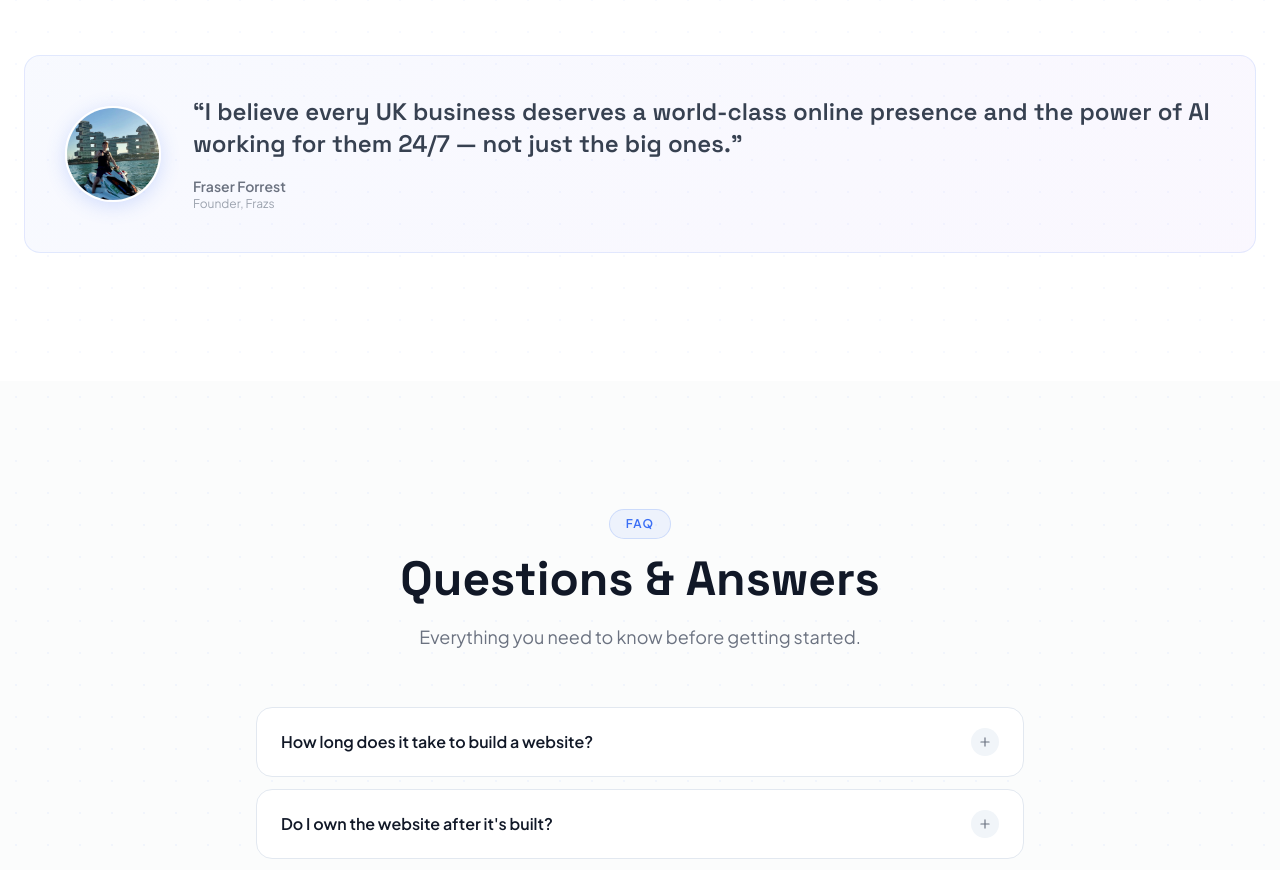
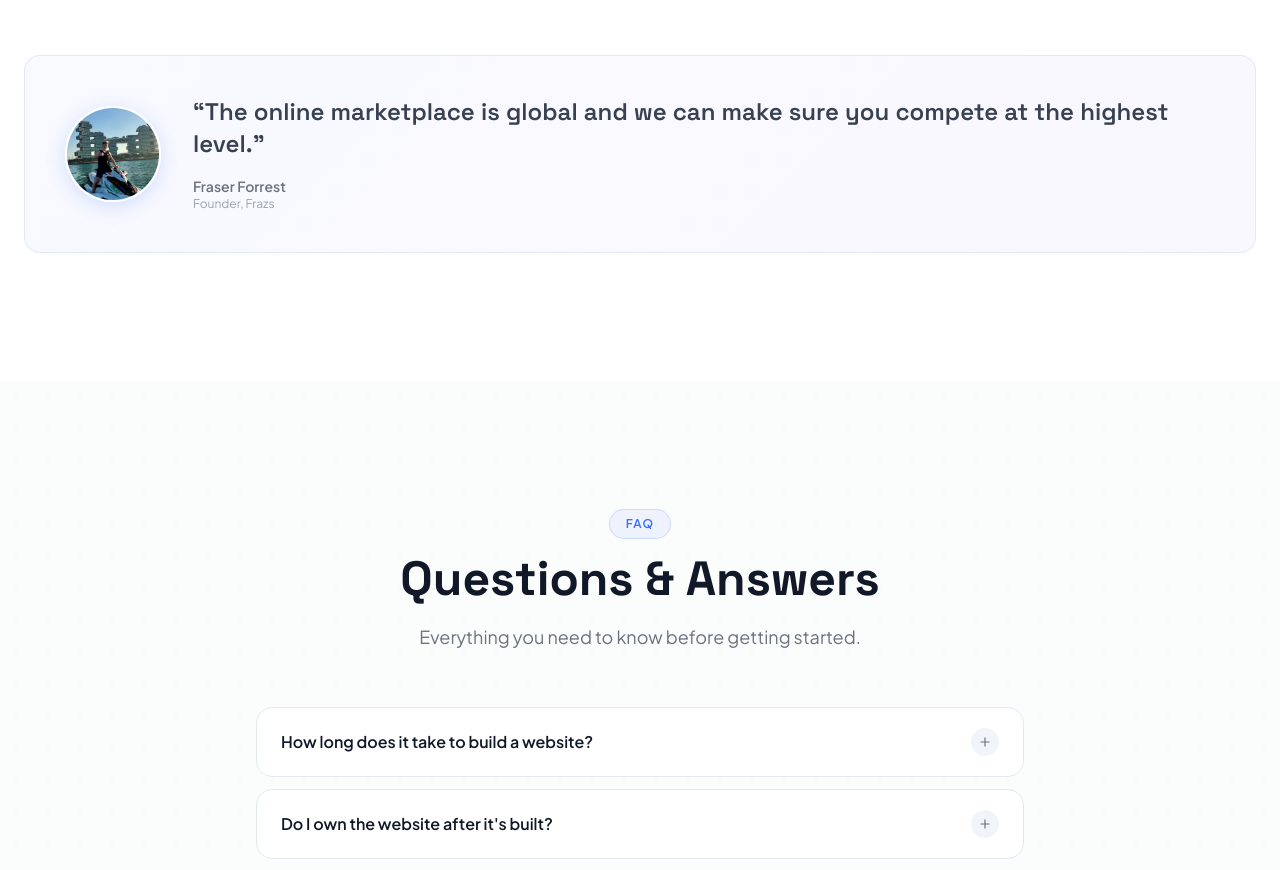
Before and after one commit to fra5z/fraser, a Next.js app: page / in a window 1280 px wide. Shown: the part 7369-8239 px from the top of the page. Built offline with nearby package versions, Linux system fonts and the light colour scheme.

Commit message:
update founder quote in about section

```diff
--- a/src/components/AboutSection.tsx
+++ b/src/components/AboutSection.tsx
@@ -132,7 +132,7 @@ export default function AboutSection() {
           </div>
           <div>
             <p className="text-xl md:text-2xl font-semibold font-display text-gray-700 leading-relaxed mb-4">
-              &ldquo;I believe every UK business deserves a world-class online presence and the power of AI working for them 24/7 — not just the big ones.&rdquo;
+              &ldquo;The online marketplace is global and we can make sure you compete at the highest level.&rdquo;
             </p>
             <p className="text-gray-500 text-sm font-semibold">Fraser Forrest</p>
             <p className="text-gray-400 text-xs">Founder, Frazs</p>
```
